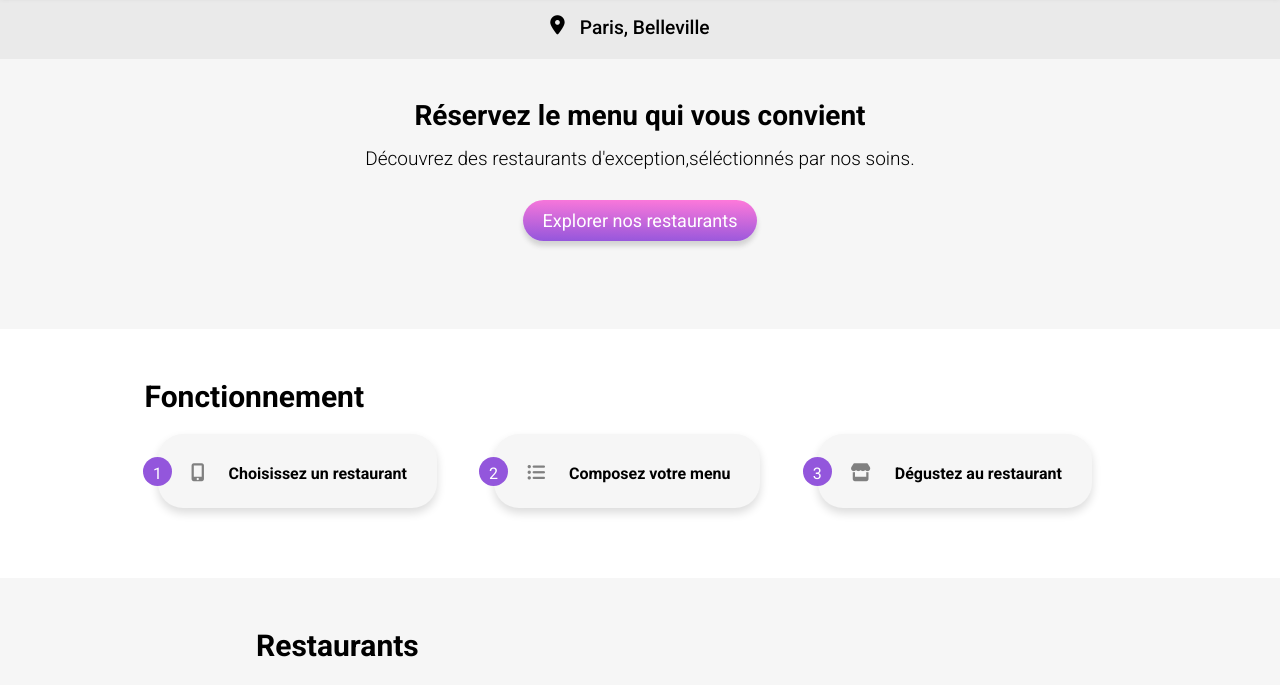
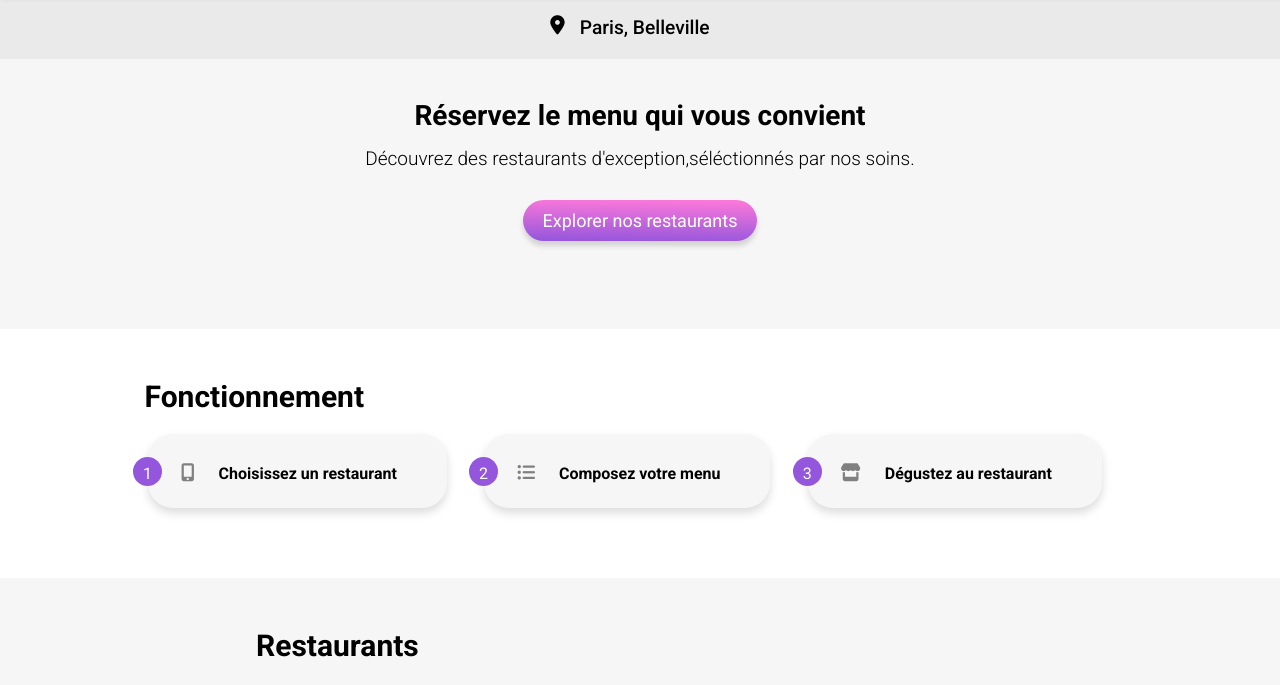
Before and after one commit to Mathieu-Franchi/Mathieu-Franchi_3_09112021, a plain HTML site: page index.html in a window 1280 px wide. Shown: the part 77-762 px from the top of the page. Drawn offline with Linux system fonts and the light colour scheme; a web font is replaced by a local one.

Commit message:
Update style.css

```diff
--- a/css/style.css
+++ b/css/style.css
@@ -141,7 +141,7 @@ header
   width: 100%;
   display: flex;
   flex-direction: column;
-
+  max-width: 400px;
 
 }
 #tutorial h2
@@ -373,7 +373,7 @@ footer ul li a
   }
   .tutorial_list
   {
-    padding-right: 30px;
+    padding-right: 50px;
     margin-right: 30px;
   }
   #tutorial
```
